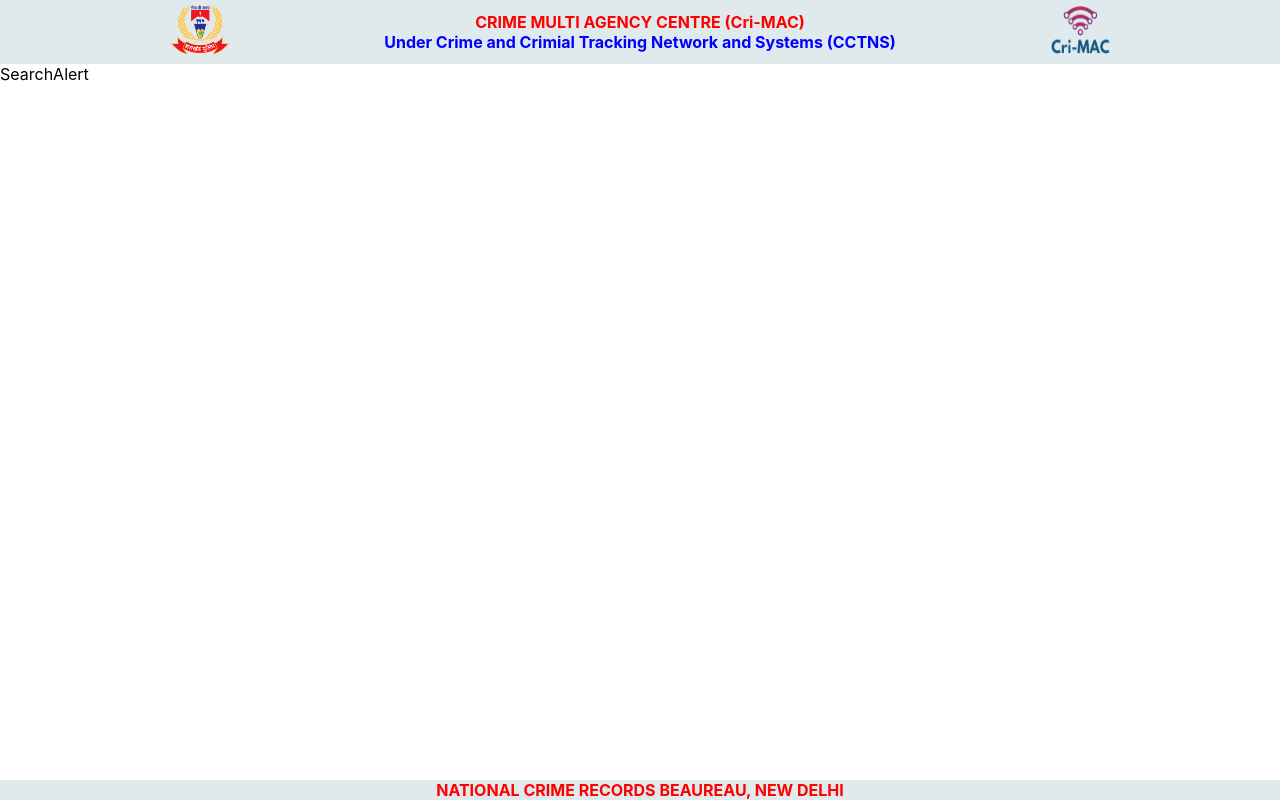
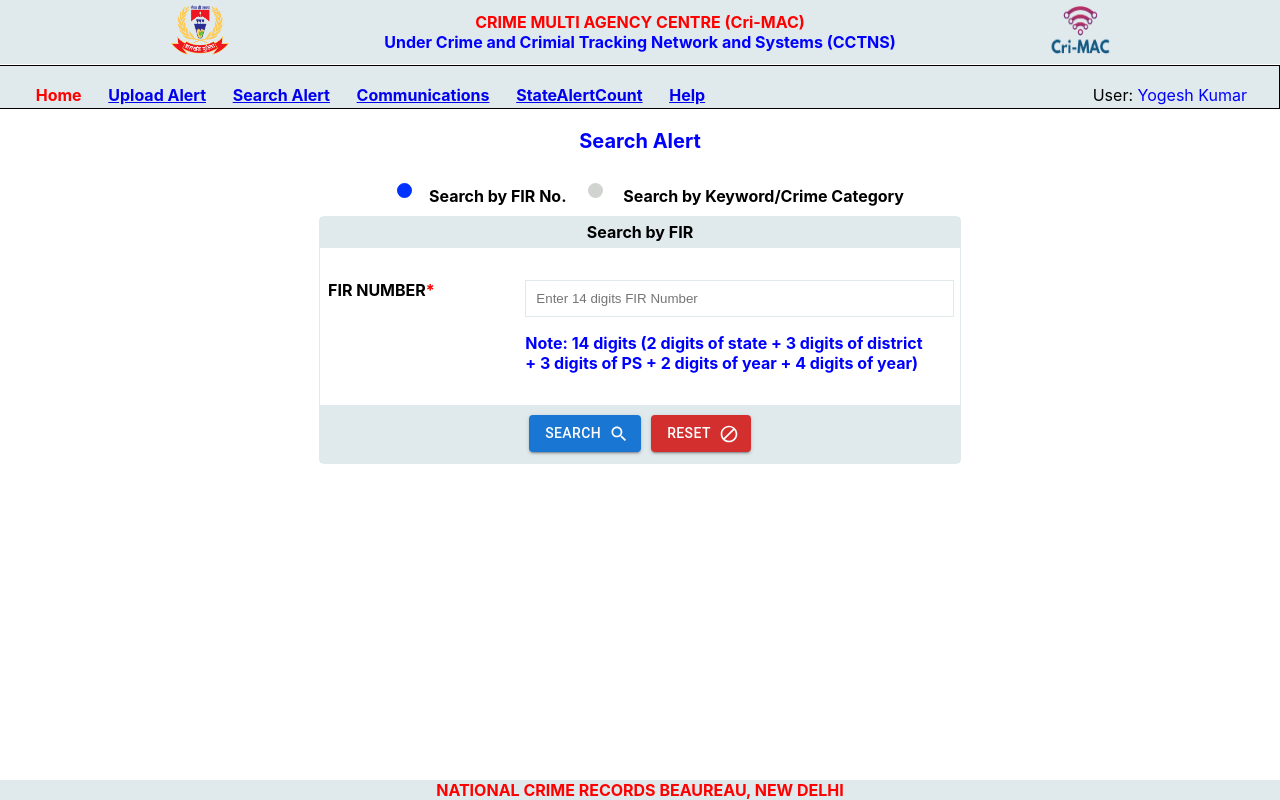
Before and after one commit to PraveenPandey987/Cri-Mac, a React (Create React App) app: page /SearchAlert in a window 1280 px wide. Built offline with nearby package versions, Linux system fonts and the light colour scheme.

Commit message:
Search Alert Page

```diff
--- a/package.json
+++ b/package.json
@@ -14,7 +14,7 @@
     "react": "^18.2.0",
     "react-dom": "^18.2.0",
     "react-router-dom": "^6.16.0",
-    "react-scripts": "5.0.1",
+    "react-scripts": "^5.0.1",
     "web-vitals": "^2.1.4"
   },
   "scripts": {
--- a/src/pages/SearchAlert.js
+++ /dev/null
@@ -1,9 +0,0 @@
-import React from 'react'
-
-function SearchAlert() {
-  return (
-    <div>SearchAlert</div>
-  )
-}
-
-export default SearchAlert
--- /dev/null
+++ b/src/pages/SearchAlert/SearchAlert.js
@@ -0,0 +1,41 @@
+import React, { useState } from 'react'
+import Navbar2 from '../../components/Navbar2'
+import SearchByFIR from './SearchByFIR'
+import SearchByKeyword from './SearchByKeyword'
+
+function SearchAlert() {
+  const [status, setStatus] = useState(1);
+
+  const radioHandler = (status) => {
+    setStatus(status);
+  };
+
+  return (
+    <>
+      <Navbar2 />
+      <div style={{
+        display: "flex",
+        flexDirection: "column",
+        justifyContent: "center",
+        alignItems: "center",
+        gap: "10px",
+        marginTop: "10px",
+        minWidth:"33%"
+      }}>
+        <div
+          style={{ color: "blue", fontWeight: "bold", padding: "0.5em 0em", fontSize:"20px" }}
+        >
+          Search Alert
+        </div>
+        <div style={{ fontWeight: "bold" }}>
+          <input type="radio" id="1" checked={status===1} onClick={(e) => radioHandler(1)}/>Search by FIR No.
+          <input type="radio" id="2" checked={status===2} onClick={(e) => radioHandler(2)}/>  Search by Keyword/Crime Category
+        </div>
+        {status === 1 && <SearchByFIR/>}
+        {status === 2 && <SearchByKeyword/>}
+      </div>
+    </>
+  )
+}
+
+export default SearchAlert
--- /dev/null
+++ b/src/pages/SearchAlert/SearchByFIR.js
@@ -0,0 +1,62 @@
+import React from 'react'
+import { Button, Grid } from '@mui/material'
+import DoDisturbIcon from '@mui/icons-material/DoDisturb';
+import SearchIcon from '@mui/icons-material/Search';
+
+function SearchByFIR() {
+  return (
+    <div style={{
+        display: "flex",
+        flexDirection: "column",
+        justifyContent: "center",
+        alignItems: "center",
+        border: "1px solid #E0E9EC",
+        borderRadius: "5px",
+        maxWidth: "50%"
+      }}>
+        <div style={{
+          borderBottom: "1px solid #E0E9EC", width: "100%", display: "flex",
+          justifyContent: "center",
+          fontWeight: "bold",
+          backgroundColor: "#E0E9EC"
+        }}><span style={{ padding: "5px" }}>Search by FIR</span></div>
+
+        <Grid container spacing={2} style={{ marginTop: "1em", width:"100%" }}>
+          <Grid item xs={4}>
+            <div style={{ fontWeight: "bold", display: "flex", justifyContent: "start", }}>FIR NUMBER<span style={{ color: "red" }}>*</span></div>
+          </Grid>
+
+          <Grid item xs={8} style={{ padding: "1em 20px 1em 0" }}>
+            <input type="text"
+              placeholder="Enter 14 digits FIR Number"
+              style={{
+                width: "100%",
+                padding: "10px",
+                border: "1px solid #E0E9EC"
+              }} />
+            <div
+              style={{ color: "blue", fontWeight: "bold", padding: "1em 0em" }}
+            >
+              Note: 14 digits (2 digits of state + 3 digits of district + 3 digits of PS + 2 digits of year + 4 digits of year)
+            </div>
+          </Grid>
+        </Grid>
+        <div style={{
+          borderBottom: "1px solid #E0E9EC", width: "100%", display: "flex",
+          justifyContent: "center",
+          backgroundColor: "#E0E9EC",
+          gap:"10px",
+          padding: "10px 0",
+        }}>
+          <Button variant="contained" color="primary"  endIcon={<SearchIcon/>}>
+            Search
+          </Button>
+          <Button variant="contained" color="error" endIcon={<DoDisturbIcon/>}>
+            Reset
+          </Button>
+        </div>
+      </div>
+  )
+}
+
+export default SearchByFIR
--- /dev/null
+++ b/src/pages/SearchAlert/SearchByKeyword.js
@@ -0,0 +1,101 @@
+import React from 'react'
+import { Button, Grid } from '@mui/material'
+import DoDisturbIcon from '@mui/icons-material/DoDisturb';
+import SearchIcon from '@mui/icons-material/Search';
+
+function SearchByKeyword() {
+    return (
+        <div style={{
+            display: "flex",
+            flexDirection: "column",
+            justifyContent: "center",
+            alignItems: "center",
+            border: "1px solid #E0E9EC",
+            borderRadius: "5px",
+            minWidth: "40%"
+        }}>
+            <div style={{
+                borderBottom: "1px solid #E0E9EC", width: "100%", display: "flex",
+                justifyContent: "center",
+                fontWeight: "bold",
+                backgroundColor: "#E0E9EC"
+            }}><span style={{ padding: "5px" }}>Search by Keyword</span></div>
+
+            <Grid container spacing={2} style={{ marginTop: "0.5em", width: "100%" }}>
+                <Grid item xs={4}>
+                    <div style={{ fontWeight: "bold", display: "flex", justifyContent: "start", }}>Crime Category</div>
+                </Grid>
+                <Grid item xs={8} style={{ padding: "1em 20px 1em 0" }}>
+                    <select name="option" style={{ width: "103.5%", padding: "5px" , border: "1px solid #E0E9EC",}}>
+                        <option value="*" selected>All</option>
+                        <option value="1">Option 1</option>
+                        <option value="2">Option 2</option>
+                        <option value="3">Option 3</option>
+                    </select>
+                </Grid>
+            </Grid>
+
+            <Grid container spacing={2} style={{ width: "100%" }}>
+                <Grid item xs={4}>
+                    <div style={{ fontWeight: "bold", display: "flex", justifyContent: "start", }}>Keyword</div>
+                </Grid>
+
+                <Grid item xs={8} style={{ padding: "1em 20px 1em 0" }}>
+                    <input type="text"
+                        placeholder="Enter keyword"
+                        style={{
+                            width: "100%",
+                            padding: "5px",
+                            border: "1px solid #E0E9EC"
+                        }} />
+                </Grid>
+            </Grid>
+
+            <Grid container spacing={2} style={{ width: "100%" }}>
+                <Grid item xs={4}>
+                    <div style={{ fontWeight: "bold", display: "flex", justifyContent: "start", }}>Date From<span style={{ color: "red" }}>*</span></div>
+                </Grid>
+
+                <Grid item xs={8} style={{ padding: "1em 20px 1em 0" }}>
+                    <input type="date"
+                        style={{
+                            width: "100%",
+                            padding: "5px",
+                            border: "1px solid #E0E9EC"
+                        }} />
+                </Grid>
+            </Grid>
+
+            <Grid container spacing={2} style={{ width: "100%" }}>
+                <Grid item xs={4}>
+                    <div style={{ fontWeight: "bold", display: "flex", justifyContent: "start", }}>Date To<span style={{ color: "red" }}>*</span></div>
+                </Grid>
+
+                <Grid item xs={8} style={{ padding: "1em 20px 1em 0" }}>
+                    <input type="date"
+                        style={{
+                            width: "100%",
+                            padding: "5px",
+                            border: "1px solid #E0E9EC"
+                        }} />
+                </Grid>
+            </Grid>
+            <div style={{
+                borderBottom: "1px solid #E0E9EC", width: "100%", display: "flex",
+                justifyContent: "center",
+                backgroundColor: "#E0E9EC",
+                gap: "10px",
+                padding: "10px 0",
+            }}>
+                <Button variant="contained" color="primary" endIcon={<SearchIcon />}>
+                    Search
+                </Button>
+                <Button variant="contained" color="error" endIcon={<DoDisturbIcon />}>
+                    Reset
+                </Button>
+            </div>
+        </div>
+    )
+}
+
+export default SearchByKeyword
--- a/src/routes.js
+++ b/src/routes.js
@@ -4,7 +4,7 @@
 import Dashboard from "./pages/Dashboard";
 import UploadAlert from "./pages/UploadAlert";
 import Communications from "./pages/Communications";
-import SearchAlert from "./pages/SearchAlert";
+import SearchAlert from "./pages/SearchAlert/SearchAlert";
 import StateAlertCount from "./pages/StateAlertCount";
 import Help from "./pages/Help";
 import FirSummary from "./pages/FirSummary";
```
Also changed, not shown: 1 other file (tests, documents, lock files or other folders).
